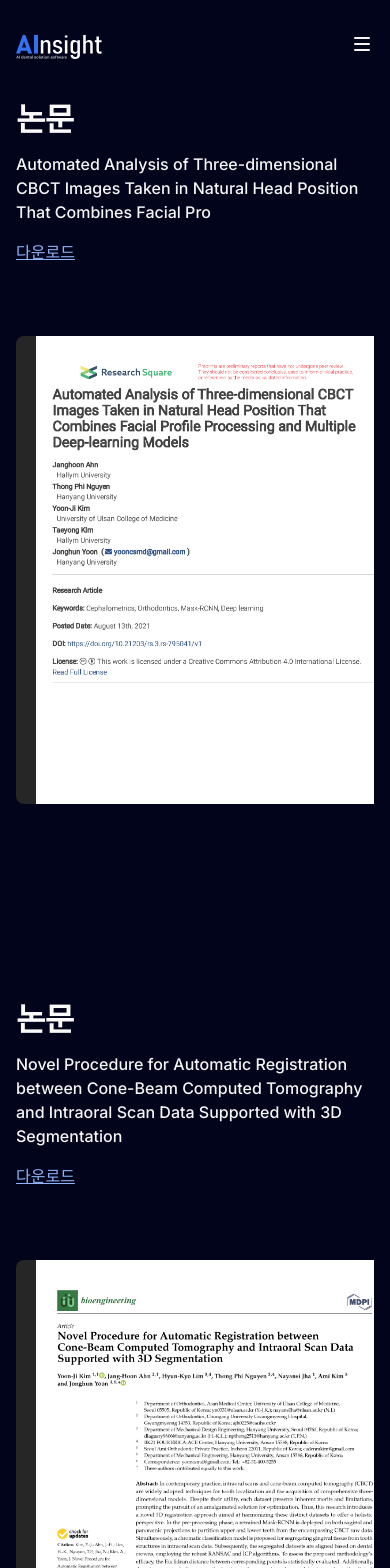
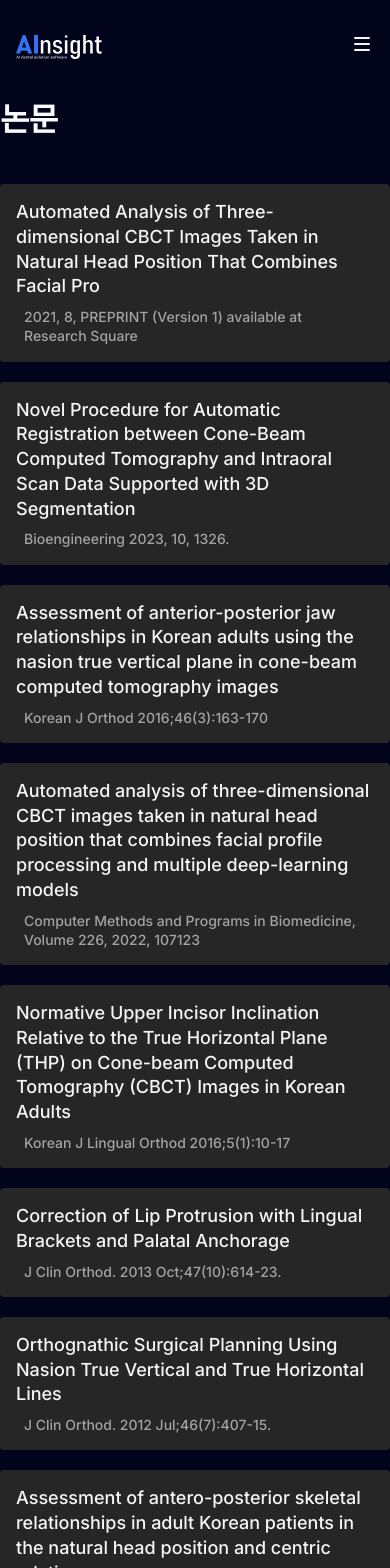
Before and after one commit to AInsightrnd/web, a Next.js app: page /paper in a window 390 px wide. Shown: the top 1568 px of the page. Built offline with nearby package versions, Linux system fonts and the light colour scheme.

Commit message:
page latoud adjusted

```diff
--- a/src/app/(main)/about/page.tsx
+++ b/src/app/(main)/about/page.tsx
@@ -9,7 +9,8 @@ export default function about() {
   return (
     <section
     id="about"
-    className="select-none mx-4 grid max-w-mx grid-cols-1 items-start gap-x-8 gap-y-10 px-4 py-24 sm:px-6 sm:py-32  lg:grid-cols-4 lg:max-w-full"
+    className="select-none grid max-w-mx grid-cols-1 items-start gap-x-8
+    gap-y-10 px-4 py-24 sm:px-6 sm:py-32 lg:max-w-7xl lg:grid-cols-4 lg:mx-0"
   >
 
   <div className="grid lg:grid-cols-1 gap-y-2 sm:grid-cols-1 sm:gap-y-40 lg:gap-x-4">
@@ -19,9 +20,9 @@ export default function about() {
         </div>
 
 
-        <div className="sm:col-span-full lg:col-span-3 gap-4 sm:gap-6 lg:gap-8 flex justify-center rounded-lg bg-gray-800 max-w-4xl ">
+        <div className="sm:col-span-full lg:col-span-3 gap-4 sm:gap-6 lg:gap-8 flex justify-items-start rounded-lg bg-gray-800 max-w-4xl ">
         <div className="mt-1 text-sm leading-6 sm:col-span-2 sm:mt-0">
-        <div className="overscroll-y-contain overflow-auto aspect-w-2 p-6  lg:col-span-3 aspect-video">
+        <div className="overscroll-y-contain overflow-auto aspect-w-2 p-6  lg:col-span-3 aspect-video flex justify-center">
           <p className="text-gray-200 break-keep">
             안녕하십니까?<br /><br />
             주식회사 아인사이트 대표 안장훈입니다.
--- a/src/app/(main)/paper/page.tsx
+++ b/src/app/(main)/paper/page.tsx
@@ -1,6 +1,5 @@
 import { Paper } from "../../../components/Paper";
-import { Paper2 } from "../../../components/Paper2";
-import { Paper3 } from "../../../components/Paper3";
+
 
   export default function Home() {
 
@@ -9,8 +8,6 @@ import { Paper3 } from "../../../components/Paper3";
       <>
 
   <Paper />
-  <Paper2 />
-  <Paper3 />
       </>
     )
   }
--- a/src/components/Paper.tsx
+++ b/src/components/Paper.tsx
@@ -7,6 +7,7 @@ import { useEffect, useState } from 'react'
 import { useId } from 'react'
 import Image from 'next/image'
 import paper1 from '../images/paper/paper01.png'
+import { Button } from '@/components/Button'
 
 // const NoSSR = dynamic(() => import('../components/no-ssr'), { ssr: false })
 
@@ -24,39 +25,147 @@ export function Paper() {
     <>
     <section
         id="paper"
-        className="mx-auto grid max-w-2xl grid-cols-1 items-start gap-x-8 gap-y-16 px-4 py-24 sm:px-6 sm:py-32 lg:max-w-7xl lg:grid-cols-3 lg:max-w-max"
+        className="  grid max-w-2xl grid-cols-1 items-start gap-x-8 gap-y-10 py-24 sm:px-6 sm:py-32 sm:mx-auto
+        lg:max-w-7xl lg:px-8 lg:grid-cols-4 lg:mx-0 "
       >
-
-      <div className="grid lg:grid-cols-1 gap-y-2 sm:grid-cols-1 sm:gap-y-46 lg:gap-x-4">
+      <div className="grid lg:grid-cols-1 gap-y-2 sm:grid-cols-1 sm:gap-y-46 lg:gap-x-4 items-start">
               <h1 className="text-3xl font-bold tracking-tight text-gray-50">
               논문
               </h1>
 
-                <p className=" text-base font-medium text-gray-100">
-                Automated Analysis of Three-dimensional CBCT Images Taken in Natural Head Position That Combines Facial Pro
-                </p>
-
-
-
-              <a href="https://drive.google.com/file/d/15rY7fvbR66waFg9acxJvroFkX3KsOeD1/view?usp=sharing"
-              target='_blank' className="text-ainblue-600 lg:mx-0 underline py-2">
-                다운로드</a>
-
             </div>
 
 
-            <div className="sm:col-span-full lg:col-span-2 gap-4 sm:gap-6 lg:gap-8 flex justify-center rounded-lg bg-gray-800 ">
-            <div className="overscroll-y-contain overflow-auto aspect-w-2 ">
-            <div className="z-10 mx-5 w-full max-w-md ">
+        <div className="sm:col-span-full lg:col-span-3 gap-4 sm:gap-6 lg:gap-8 overscroll-y-contain overflow-auto max-h-[calc(theme('dvh.1')*0.6]">
+            <div class="flex justify-center max-w-4xl gap-y-2 flex grid cols-1 justify-items-start rounded-lg bg-gray-800">
 
-             <Image
-                    className="h-full"
-                    src={paper1}
-                    alt={""}
-                  /></div>
+                 <Button
+                     variant="dls"
+                     color= "gray"
+                     href="https://drive.google.com/file/d/15rY7fvbR66waFg9acxJvroFkX3KsOeD1/view?usp=sharing"
+                     target='_blank'
+                     >
+                     <span className="ml-0">
+                        Automated Analysis of Three-dimensional CBCT Images Taken in Natural Head Position That Combines Facial Pro
+                     </span>
+                     <p className="mt-2 px-2 text-sm text-gray-400 leading-snug ">
+                     2021, 8, PREPRINT (Version 1) available at Research Square
+                     </p>
+                  </Button>
+                </div>
+
+                <div class="flex justify-center max-w-4xl gap-y-2 flex grid cols-1 justify-items-start rounded-lg bg-gray-800 mt-5">
+                 <Button
+                     variant="dls"
+                     color= "gray"
+                     href="https://drive.google.com/file/d/1qYhfbO5V9Nc5XbVg5M8jd33bmdaYqS29/view?usp=sharing"
+                     target='_blank'
+                     >
+                     <span className="ml-0"> Novel Procedure for Automatic Registration between Cone-Beam Computed Tomography and Intraoral Scan Data Supported with 3D Segmentation
+                     </span>
+                     <p className="mt-2 px-2 text-sm text-gray-400 leading-snug ">
+                     Bioengineering 2023, 10, 1326.
+                     </p>
+                  </Button>
+                </div>
+
+                <div class="flex justify-center max-w-4xl gap-y-2 flex grid col-span-1 justify-items-start rounded-lg bg-gray-800 mt-5">
+                 <Button
+                     variant="dls"
+                     color= "gray"
+                     href="https://drive.google.com/file/d/1Dt4CHRJsi2FiX5EaPqUTvXADg-MoxX1_/view?usp=sharing"
+                     target='_blank'
+                     >
+                     <span className="ml-0"> Assessment of anterior-posterior jaw relationships in Korean adults using the nasion true vertical plane in cone-beam computed tomography images
+                     </span>
+                     <p className="mt-2 px-2 text-sm text-gray-400 leading-snug ">
+                     Korean J Orthod 2016;46(3):163-170
+                     </p>
+                  </Button>
+                </div>
+
+                <div class="flex justify-center max-w-4xl gap-y-2 flex grid col-span-1 justify-items-start rounded-lg bg-gray-800 mt-5">
+                 <Button
+                     variant="dls"
+                     color= "gray"
+                     href="https://drive.google.com/file/d/1O4QIkLAqLBBqZY-rs-8arNq5Zn5PhoYx/view?usp=sharing"
+                     target='_blank'
+                     >
+                     <span className="ml-0">
+                     Automated analysis of three-dimensional CBCT images taken in natural head position that combines facial profile processing and multiple deep-learning models
+                     </span>
+                     <p className="mt-2 px-2 text-sm text-gray-400 leading-snug ">
+                     Computer Methods and Programs in Biomedicine, Volume 226, 2022, 107123
+                     </p>
+                  </Button>
+                </div>
+
+                <div class="flex justify-center max-w-4xl gap-y-2 flex grid col-span-1 justify-items-start rounded-lg bg-gray-800 mt-5">
+                 <Button
+                     variant="dls"
+                     color= "gray"
+                     href="https://drive.google.com/file/d/1dTEw5MuNXlQcSf31lQXs4T8yt3pNklo7/view?usp=sharing"
+                     target='_blank'
+                     >
+                     <span className="ml-0">
+                     Normative Upper Incisor Inclination Relative to the True Horizontal Plane (THP) on Cone-beam Computed Tomography (CBCT) Images in Korean Adults
+                     </span>
+                     <p className="mt-2 px-2 text-sm text-gray-400 leading-snug ">
+                     Korean J Lingual Orthod 2016;5(1):10-17
+                     </p>
+                  </Button>
+                </div>
+
+                <div class="flex justify-items-start max-w-4xl gap-y-2 flex grid col-span-1  rounded-lg bg-gray-800 mt-5">
+                 <Button
+                     variant="dls"
+                     color= "gray"
+                     href="https://drive.google.com/file/d/1lSaeR4wKkTCF_qowBDHKrbS7Dm4ietLI/view?usp=sharing"
+                     target='_blank'
+                     >
+                     <span className="ml-0">
+                     Correction of Lip Protrusion with Lingual Brackets and Palatal Anchorage
+                     </span>
+                     <p className="mt-2 px-2 text-sm text-gray-400 leading-snug ">
+                     J Clin Orthod. 2013 Oct;47(10):614-23.
+                     </p>
+                  </Button>
+                </div>
+
+                <div class="flex justify-items-start max-w-4xl gap-y-2 flex grid col-span-1  rounded-lg bg-gray-800 mt-5">
+                 <Button
+                     variant="dls"
+                     color= "gray"
+                     href="https://drive.google.com/file/d/1PAHHOKyFqqpyimmDo4KLbyQrI26V1kLW/view?usp=sharing"
+                     target='_blank'
+                     >
+                     <span className="ml-0">
+                     Orthognathic Surgical Planning Using Nasion True Vertical and True Horizontal Lines
+                     </span>
+                     <p className="mt-2 px-2 text-sm text-gray-400 leading-snug ">
+                     J Clin Orthod. 2012 Jul;46(7):407-15.
+                     </p>
+                  </Button>
+                </div>
+
+                <div class="flex justify-center max-w-4xl gap-y-2 flex grid col-span-1 justify-items-start rounded-lg bg-gray-800 mt-5">
+                 <Button
+                     variant="dls"
+                     color= "gray"
+                     href="https://drive.google.com/file/d/1hrV1A7d6b9kw4SKHTOtkDnkQrdxcJ0_A/view?usp=sharing"
+                     target='_blank'
+                     >
+                     <span className="ml-0">
+                     Assessment of antero-posterior skeletal relationships in adult Korean patients in the natural head position and centric relation
+                     </span>
+                     <p className="mt-2 px-2 text-sm text-gray-400 leading-snug ">
+                     Korean J Orthod.  2010;40(6):421-431
+                     </p>
+                  </Button>
+                </div>
+
               </div>
 
-              </div>
 
               </section>
               </>
--- a/src/components/Paper2.tsx
+++ b/src/components/Paper2.tsx
@@ -36,7 +36,6 @@ export function Paper2() {
                                 </p>
 
 
-
                 <a href="https://drive.google.com/file/d/1qYhfbO5V9Nc5XbVg5M8jd33bmdaYqS29/view?usp=sharing"
                 target='_blank' className="text-ainblue-600 lg:mx-0 underline py-2">
                 다운로드</a>
--- a/src/components/Services.tsx
+++ b/src/components/Services.tsx
@@ -21,7 +21,7 @@ export function Services() {
   return (
     <article
       id="services"
-      className="mx-4 grid max-w-mx grid-cols-1 items-start gap-x-8 gap-y-10 px-4 py-24 sm:px-6 sm:py-32  lg:grid-cols-4 lg:max-w-full"
+      className=" grid max-w-2xl grid-cols-1 items-start gap-x-8 gap-y-10 px-4 py-24 sm:px-6 sm:py-32  lg:grid-cols-4 lg:max-w-7xl"
       >
 
 
@@ -35,11 +35,11 @@ export function Services() {
           </p>
         </div>
 
-        <div className="sm:col-span-full  lg:col-span-3 gap-4 sm:gap-6 lg:gap-8 flex justify-center
+        <div className="sm:col-span-full lg:col-span-3 gap-4 sm:gap-6 lg:gap-8
         rounded-lg bg-gray-800 max-w-4xl max-h-fit p-4">
-        <div className="mt-1 text-sm leading-6 sm:col-span-2 sm:mt-0 aspect-video">
+        <div className="flex justify-center text-sm leading-6 sm:col-span-2 sm:mt-0 aspect-video ">
           <Image
-            className="w-auto h-auto object-cover "
+            className="min-w-max h-auto object-cover "
             src={service}
             alt={""}
           />
```
Also changed, not shown: src/app/(main)/certification/page.tsx (+7 -7 lines), src/components/Button.tsx (+8 -2 lines).
